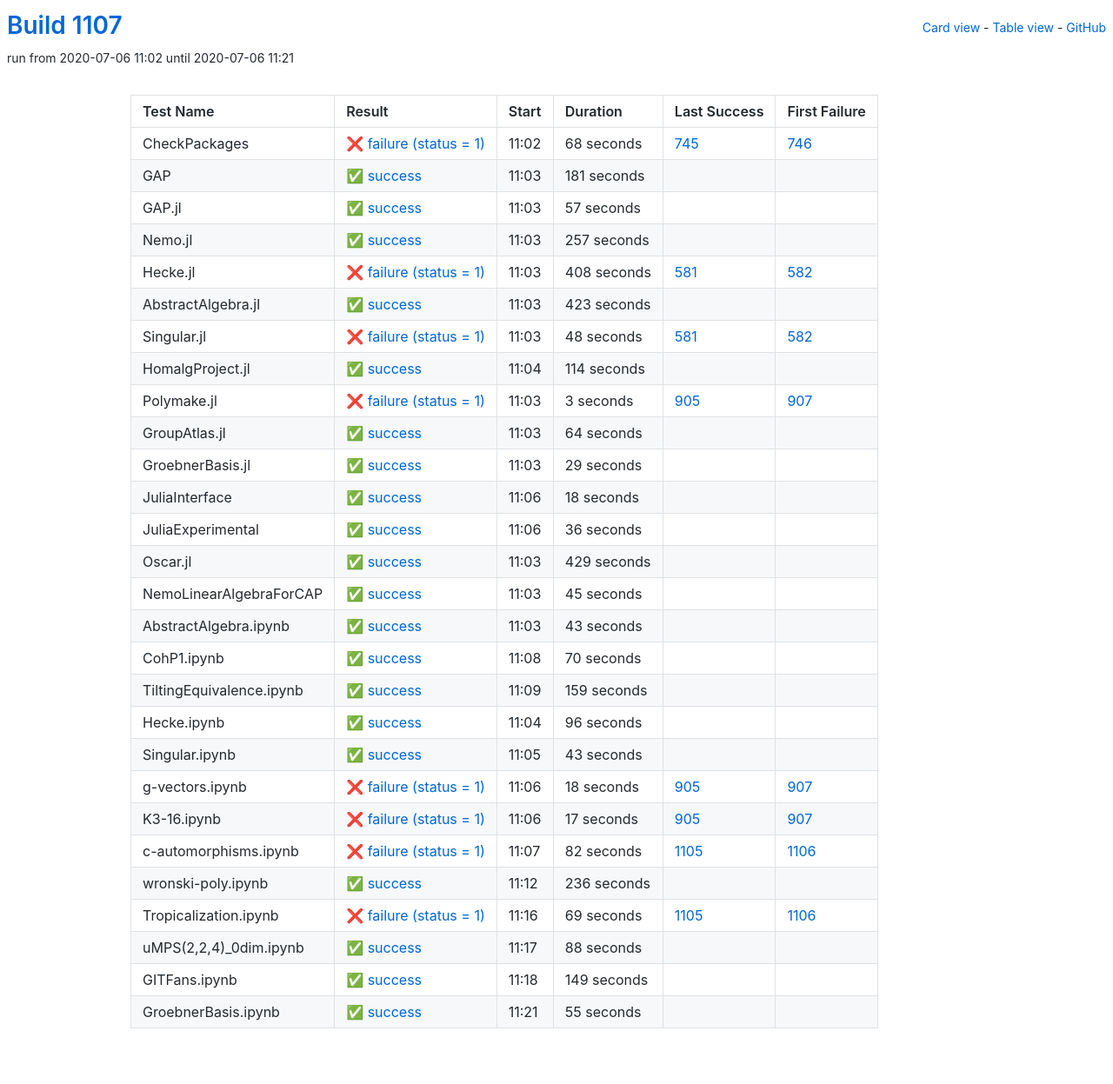
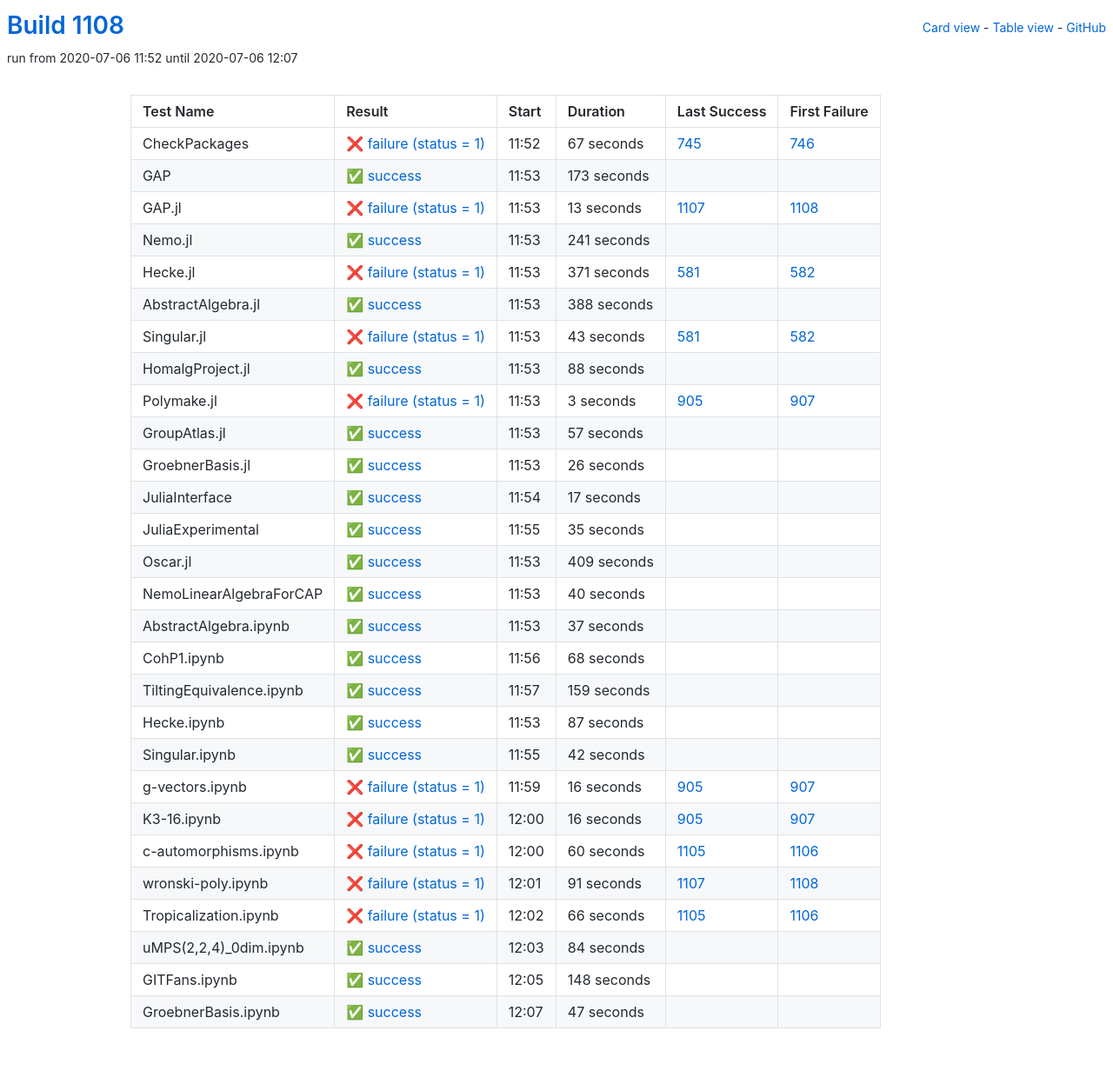
Before and after one commit to oscar-system/oscar-ci-status-1.4, a Jekyll site: the page built from table.html, in a window 1280 px wide. Shown: the whole page at 87% size. Built offline with Jekyll 4.4.1, drawn with Linux system fonts in a browser that asks for light colours.

Commit message:
Build #1108

```diff
--- a/_data/ci.yml
+++ b/_data/ci.yml
@@ -1,6 +1,6 @@
 ---
-build: 1107
-build_url: https://oscarci.mathematik.uni-kl.de/job/oscar-julia-1.4/1107/
+build: 1108
+build_url: https://oscarci.mathematik.uni-kl.de/job/oscar-julia-1.4/1108/
 job: oscar-julia-1.4
 organization: oscar-system
 repo: oscar-ci-status-1.4
@@ -8,104 +8,104 @@ repourl: https://github.com/oscar-system/oscar-ci-status-1.4
 tests:
 - name: CheckPackages
   id: checkpackages
-  log: https://oscarci.mathematik.uni-kl.de/job/oscar-julia-1.4/1107/artifact/logs/build-1107/CheckPackages.log
-  start: 2020-07-06 11:02
+  log: https://oscarci.mathematik.uni-kl.de/job/oscar-julia-1.4/1108/artifact/logs/build-1108/CheckPackages.log
+  start: 2020-07-06 11:52
   success: false
   exitcode: 1
   status: failure
-  duration: 68
+  duration: 67
   last_success: 745
   last_success_url: https://oscarci.mathematik.uni-kl.de/job/oscar-julia-1.4/745/
   first_failure: 746
   first_failure_url: https://oscarci.mathematik.uni-kl.de/job/oscar-julia-1.4/746/
 - name: GAP
   id: gap
-  log: https://oscarci.mathematik.uni-kl.de/job/oscar-julia-1.4/1107/artifact/logs/build-1107/GAP.log
-  start: 2020-07-06 11:03
+  log: https://oscarci.mathematik.uni-kl.de/job/oscar-julia-1.4/1108/artifact/logs/build-1108/GAP.log
+  start: 2020-07-06 11:53
   success: true
   exitcode: 0
   status: success
-  duration: 181
+  duration: 173
   last_success: false
   last_success_url:
   first_failure: false
   first_failure_url:
 - name: GAP.jl
   id: gap-jl
-  log: https://oscarci.mathematik.uni-kl.de/job/oscar-julia-1.4/1107/artifact/logs/build-1107/GAP.jl.log
-  start: 2020-07-06 11:03
+  log: https://oscarci.mathematik.uni-kl.de/job/oscar-julia-1.4/1108/artifact/logs/build-1108/GAP.jl.log
+  start: 2020-07-06 11:53
+  success: false
+  exitcode: 1
+  status: failure
+  duration: 13
+  last_success: 1107
+  last_success_url: https://oscarci.mathematik.uni-kl.de/job/oscar-julia-1.4/1107/
+  first_failure: 1108
+  first_failure_url: https://oscarci.mathematik.uni-kl.de/job/oscar-julia-1.4/1108/
+- name: Nemo.jl
+  id: nemo-jl
+  log: https://oscarci.mathematik.uni-kl.de/job/oscar-julia-1.4/1108/artifact/logs/build-1108/Nemo.jl.log
+  start: 2020-07-06 11:53
   success: true
   exitcode: 0
   status: success
-  duration: 57
-  last_success: false
-  last_success_url:
-  first_failure: false
-  first_failure_url:
-- name: Nemo.jl
-  id: nemo-jl
-  log: https://oscarci.mathematik.uni-kl.de/job/oscar-julia-1.4/1107/artifact/logs/build-1107/Nemo.jl.log
-  start: 2020-07-06 11:03
-  success: true
-  exitcode: 0
-  status: success
-  duration: 257
+  duration: 241
   last_success: false
   last_success_url:
   first_failure: false
   first_failure_url:
 - name: Hecke.jl
   id: hecke-jl
-  log: https://oscarci.mathematik.uni-kl.de/job/oscar-julia-1.4/1107/artifact/logs/build-1107/Hecke.jl.log
-  start: 2020-07-06 11:03
+  log: https://oscarci.mathematik.uni-kl.de/job/oscar-julia-1.4/1108/artifact/logs/build-1108/Hecke.jl.log
+  start: 2020-07-06 11:53
   success: false
   exitcode: 1
   status: failure
-  duration: 408
+  duration: 371
   last_success: 581
   last_success_url: https://oscarci.mathematik.uni-kl.de/job/oscar-julia-1.4/581/
   first_failure: 582
   first_failure_url: https://oscarci.mathematik.uni-kl.de/job/oscar-julia-1.4/582/
 - name: AbstractAlgebra.jl
   id: abstractalgebra-jl
-  log: https://oscarci.mathematik.uni-kl.de/job/oscar-julia-1.4/1107/artifact/logs/build-1107/AbstractAlgebra.jl.log
-  start: 2020-07-06 11:03
+  log: https://oscarci.mathematik.uni-kl.de/job/oscar-julia-1.4/1108/artifact/logs/build-1108/AbstractAlgebra.jl.log
+  start: 2020-07-06 11:53
   success: true
   exitcode: 0
   status: success
-  duration: 423
+  duration: 388
   last_success: false
   last_success_url:
   first_failure: false
   first_failure_url:
 - name: Singular.jl
   id: singular-jl
-  log: https://oscarci.mathematik.uni-kl.de/job/oscar-julia-1.4/1107/artifact/logs/build-1107/Singular.jl.log
-  start: 2020-07-06 11:03
+  log: https://oscarci.mathematik.uni-kl.de/job/oscar-julia-1.4/1108/artifact/logs/build-1108/Singular.jl.log
+  start: 2020-07-06 11:53
   success: false
   exitcode: 1
   status: failure
-  duration: 48
+  duration: 43
   last_success: 581
   last_success_url: https://oscarci.mathematik.uni-kl.de/job/oscar-julia-1.4/581/
   first_failure: 582
   first_failure_url: https://oscarci.mathematik.uni-kl.de/job/oscar-julia-1.4/582/
 - name: HomalgProject.jl
   id: homalgproject-jl
-  log: https://oscarci.mathematik.uni-kl.de/job/oscar-julia-1.4/1107/artifact/logs/build-1107/HomalgProject.jl.log
-  start: 2020-07-06 11:04
+  log: https://oscarci.mathematik.uni-kl.de/job/oscar-julia-1.4/1108/artifact/logs/build-1108/HomalgProject.jl.log
+  start: 2020-07-06 11:53
   success: true
   exitcode: 0
   status: success
-  duration: 114
+  duration: 88
   last_success: false
   last_success_url:
   first_failure: false
   first_failure_url:
 - name: Polymake.jl
   id: polymake-jl
-  log: https://oscarci.mathematik.uni-kl.de/job/oscar-julia-1.4/1107/artifact/logs/build-1107/Polymake.jl.log
-  start: 2020-07-06 11:03
+  log: https://oscarci.mathematik.uni-kl.de/job/oscar-julia-1.4/1108/artifact/logs/build-1108/Polymake.jl.log
+  start: 2020-07-06 11:53
   success: false
   exitcode: 1
   status: failure
@@ -116,104 +116,104 @@ tests:
   first_failure_url: https://oscarci.mathematik.uni-kl.de/job/oscar-julia-1.4/907/
 - name: GroupAtlas.jl
   id: groupatlas-jl
-  log: https://oscarci.mathematik.uni-kl.de/job/oscar-julia-1.4/1107/artifact/logs/build-1107/GroupAtlas.jl.log
-  start: 2020-07-06 11:03
+  log: https://oscarci.mathematik.uni-kl.de/job/oscar-julia-1.4/1108/artifact/logs/build-1108/GroupAtlas.jl.log
+  start: 2020-07-06 11:53
   success: true
   exitcode: 0
   status: success
-  duration: 64
+  duration: 57
   last_success: false
   last_success_url:
   first_failure: false
   first_failure_url:
 - name: GroebnerBasis.jl
   id: groebnerbasis-jl
-  log: https://oscarci.mathematik.uni-kl.de/job/oscar-julia-1.4/1107/artifact/logs/build-1107/GroebnerBasis.jl.log
-  start: 2020-07-06 11:03
+  log: https://oscarci.mathematik.uni-kl.de/job/oscar-julia-1.4/1108/artifact/logs/build-1108/GroebnerBasis.jl.log
+  start: 2020-07-06 11:53
   success: true
   exitcode: 0
   status: success
-  duration: 29
+  duration: 26
   last_success: false
   last_success_url:
   first_failure: false
   first_failure_url:
 - name: JuliaInterface
   id: juliainterface
-  log: https://oscarci.mathematik.uni-kl.de/job/oscar-julia-1.4/1107/artifact/logs/build-1107/JuliaInterface.log
-  start: 2020-07-06 11:06
+  log: https://oscarci.mathematik.uni-kl.de/job/oscar-julia-1.4/1108/artifact/logs/build-1108/JuliaInterface.log
+  start: 2020-07-06 11:54
   success: true
   exitcode: 0
   status: success
-  duration: 18
+  duration: 17
   last_success: false
   last_success_url:
   first_failure: false
   first_failure_url:
 - name: JuliaExperimental
   id: juliaexperimental
-  log: https://oscarci.mathematik.uni-kl.de/job/oscar-julia-1.4/1107/artifact/logs/build-1107/JuliaExperimental.log
-  start: 2020-07-06 11:06
+  log: https://oscarci.mathematik.uni-kl.de/job/oscar-julia-1.4/1108/artifact/logs/build-1108/JuliaExperimental.log
+  start: 2020-07-06 11:55
   success: true
   exitcode: 0
   status: success
-  duration: 36
+  duration: 35
   last_success: false
   last_success_url:
   first_failure: false
   first_failure_url:
 - name: Oscar.jl
   id: oscar-jl
-  log: https://oscarci.mathematik.uni-kl.de/job/oscar-julia-1.4/1107/artifact/logs/build-1107/Oscar.jl.log
-  start: 2020-07-06 11:03
+  log: https://oscarci.mathematik.uni-kl.de/job/oscar-julia-1.4/1108/artifact/logs/build-1108/Oscar.jl.log
+  start: 2020-07-06 11:53
   success: true
   exitcode: 0
   status: success
-  duration: 429
+  duration: 409
   last_success: false
   last_success_url:
   first_failure: false
   first_failure_url:
 - name: NemoLinearAlgebraForCAP
   id: nemolinearalgebraforcap
-  log: https://oscarci.mathematik.uni-kl.de/job/oscar-julia-1.4/1107/artifact/logs/build-1107/NemoLinearAlgebraForCAP.log
-  start: 2020-07-06 11:03
+  log: https://oscarci.mathematik.uni-kl.de/job/oscar-julia-1.4/1108/artifact/logs/build-1108/NemoLinearAlgebraForCAP.log
+  start: 2020-07-06 11:53
   success: true
   exitcode: 0
   status: success
-  duration: 45
+  duration: 40
   last_success: false
   last_success_url:
   first_failure: false
   first_failure_url:
 - name: AbstractAlgebra.ipynb
   id: abstractalgebra-ipynb
-  log: https://oscarci.mathematik.uni-kl.de/job/oscar-julia-1.4/1107/artifact/logs/build-1107/AbstractAlgebra.ipynb.log
-  start: 2020-07-06 11:03
+  log: https://oscarci.mathematik.uni-kl.de/job/oscar-julia-1.4/1108/artifact/logs/build-1108/AbstractAlgebra.ipynb.log
+  start: 2020-07-06 11:53
   success: true
   exitcode: 0
   status: success
-  duration: 43
+  duration: 37
   last_success: false
   last_success_url:
   first_failure: false
   first_failure_url:
 - name: CohP1.ipynb
   id: cohp1-ipynb
-  log: https://oscarci.mathematik.uni-kl.de/job/oscar-julia-1.4/1107/artifact/logs/build-1107/CohP1.ipynb.log
-  start: 2020-07-06 11:08
+  log: https://oscarci.mathematik.uni-kl.de/job/oscar-julia-1.4/1108/artifact/logs/build-1108/CohP1.ipynb.log
+  start: 2020-07-06 11:56
   success: true
   exitcode: 0
   status: success
-  duration: 70
+  duration: 68
   last_success: false
   last_success_url:
   first_failure: false
   first_failure_url:
 - name: TiltingEquivalence.ipynb
   id: tiltingequivalence-ipynb
-  log: https://oscarci.mathematik.uni-kl.de/job/oscar-julia-1.4/1107/artifact/logs/build-1107/TiltingEquivalence.ipynb.log
-  start: 2020-07-06 11:09
+  log: https://oscarci.mathematik.uni-kl.de/job/oscar-julia-1.4/1108/artifact/logs/build-1108/TiltingEquivalence.ipynb.log
+  start: 2020-07-06 11:57
   success: true
   exitcode: 0
   status: success
@@ -224,120 +224,120 @@ tests:
   first_failure_url:
 - name: Hecke.ipynb
   id: hecke-ipynb
-  log: https://oscarci.mathematik.uni-kl.de/job/oscar-julia-1.4/1107/artifact/logs/build-1107/Hecke.ipynb.log
-  start: 2020-07-06 11:04
+  log: https://oscarci.mathematik.uni-kl.de/job/oscar-julia-1.4/1108/artifact/logs/build-1108/Hecke.ipynb.log
+  start: 2020-07-06 11:53
   success: true
   exitcode: 0
   status: success
-  duration: 96
+  duration: 87
   last_success: false
   last_success_url:
   first_failure: false
   first_failure_url:
 - name: Singular.ipynb
   id: singular-ipynb
-  log: https://oscarci.mathematik.uni-kl.de/job/oscar-julia-1.4/1107/artifact/logs/build-1107/Singular.ipynb.log
-  start: 2020-07-06 11:05
+  log: https://oscarci.mathematik.uni-kl.de/job/oscar-julia-1.4/1108/artifact/logs/build-1108/Singular.ipynb.log
+  start: 2020-07-06 11:55
   success: true
   exitcode: 0
   status: success
-  duration: 43
+  duration: 42
   last_success: false
   last_success_url:
   first_failure: false
   first_failure_url:
 - name: g-vectors.ipynb
   id: g-vectors-ipynb
-  log: https://oscarci.mathematik.uni-kl.de/job/oscar-julia-1.4/1107/artifact/logs/build-1107/g-vectors.ipynb.log
-  start: 2020-07-06 11:06
+  log: https://oscarci.mathematik.uni-kl.de/job/oscar-julia-1.4/1108/artifact/logs/build-1108/g-vectors.ipynb.log
+  start: 2020-07-06 11:59
   success: false
   exitcode: 1
   status: failure
-  duration: 18
+  duration: 16
   last_success: 905
   last_success_url: https://oscarci.mathematik.uni-kl.de/job/oscar-julia-1.4/905/
   first_failure: 907
   first_failure_url: https://oscarci.mathematik.uni-kl.de/job/oscar-julia-1.4/907/
 - name: K3-16.ipynb
   id: k3-16-ipynb
-  log: https://oscarci.mathematik.uni-kl.de/job/oscar-julia-1.4/1107/artifact/logs/build-1107/K3-16.ipynb.log
-  start: 2020-07-06 11:06
+  log: https://oscarci.mathematik.uni-kl.de/job/oscar-julia-1.4/1108/artifact/logs/build-1108/K3-16.ipynb.log
+  start: 2020-07-06 12:00
   success: false
   exitcode: 1
   status: failure
-  duration: 17
+  duration: 16
   last_success: 905
   last_success_url: https://oscarci.mathematik.uni-kl.de/job/oscar-julia-1.4/905/
   first_failure: 907
   first_failure_url: https://oscarci.mathematik.uni-kl.de/job/oscar-julia-1.4/907/
 - name: c-automorphisms.ipynb
   id: c-automorphisms-ipynb
-  log: https://oscarci.mathematik.uni-kl.de/job/oscar-julia-1.4/1107/artifact/logs/build-1107/c-automorphisms.ipynb.log
-  start: 2020-07-06 11:07
+  log: https://oscarci.mathematik.uni-kl.de/job/oscar-julia-1.4/1108/artifact/logs/build-1108/c-automorphisms.ipynb.log
+  start: 2020-07-06 12:00
   success: false
   exitcode: 1
   status: failure
-  duration: 82
+  duration: 60
   last_success: 1105
   last_success_url: https://oscarci.mathematik.uni-kl.de/job/oscar-julia-1.4/1105/
   first_failure: 1106
   first_failure_url: https://oscarci.mathematik.uni-kl.de/job/oscar-julia-1.4/1106/
 - name: wronski-poly.ipynb
   id: wronski-poly-ipynb
-  log: https://oscarci.mathematik.uni-kl.de/job/oscar-julia-1.4/1107/artifact/logs/build-1107/wronski-poly.ipynb.log
-  start: 2020-07-06 11:12
-  success: true
-  exitcode: 0
-  status: success
-  duration: 236
-  last_success: false
-  last_success_url:
-  first_failure: false
-  first_failure_url:
-- name: Tropicalization.ipynb
-  id: tropicalization-ipynb
-  log: https://oscarci.mathematik.uni-kl.de/job/oscar-julia-1.4/1107/artifact/logs/build-1107/Tropicalization.ipynb.log
-  start: 2020-07-06 11:16
+  log: https://oscarci.mathematik.uni-kl.de/job/oscar-julia-1.4/1108/artifact/logs/build-1108/wronski-poly.ipynb.log
+  start: 2020-07-06 12:01
   success: false
   exitcode: 1
   status: failure
-  duration: 69
+  duration: 91
+  last_success: 1107
+  last_success_url: https://oscarci.mathematik.uni-kl.de/job/oscar-julia-1.4/1107/
+  first_failure: 1108
+  first_failure_url: https://oscarci.mathematik.uni-kl.de/job/oscar-julia-1.4/1108/
+- name: Tropicalization.ipynb
+  id: tropicalization-ipynb
+  log: https://oscarci.mathematik.uni-kl.de/job/oscar-julia-1.4/1108/artifact/logs/build-1108/Tropicalization.ipynb.log
+  start: 2020-07-06 12:02
+  success: false
+  exitcode: 1
+  status: failure
+  duration: 66
   last_success: 1105
   last_success_url: https://oscarci.mathematik.uni-kl.de/job/oscar-julia-1.4/1105/
   first_failure: 1106
   first_failure_url: https://oscarci.mathematik.uni-kl.de/job/oscar-julia-1.4/1106/
 - name: uMPS(2,2,4)_0dim.ipynb
   id: umps-2-2-4-0dim-ipynb
-  log: https://oscarci.mathematik.uni-kl.de/job/oscar-julia-1.4/1107/artifact/logs/build-1107/uMPS-2-2-4-_0dim.ipynb.log
-  start: 2020-07-06 11:17
+  log: https://oscarci.mathematik.uni-kl.de/job/oscar-julia-1.4/1108/artifact/logs/build-1108/uMPS-2-2-4-_0dim.ipynb.log
+  start: 2020-07-06 12:03
   success: true
   exitcode: 0
   status: success
-  duration: 88
+  duration: 84
   last_success: false
   last_success_url:
   first_failure: false
   first_failure_url:
 - name: GITFans.ipynb
   id: gitfans-ipynb
-  log: https://oscarci.mathematik.uni-kl.de/job/oscar-julia-1.4/1107/artifact/logs/build-1107/GITFans.ipynb.log
-  start: 2020-07-06 11:18
+  log: https://oscarci.mathematik.uni-kl.de/job/oscar-julia-1.4/1108/artifact/logs/build-1108/GITFans.ipynb.log
+  start: 2020-07-06 12:05
   success: true
   exitcode: 0
   status: success
-  duration: 149
+  duration: 148
   last_success: false
   last_success_url:
   first_failure: false
   first_failure_url:
 - name: GroebnerBasis.ipynb
   id: groebnerbasis-ipynb
-  log: https://oscarci.mathematik.uni-kl.de/job/oscar-julia-1.4/1107/artifact/logs/build-1107/GroebnerBasis.ipynb.log
-  start: 2020-07-06 11:21
+  log: https://oscarci.mathematik.uni-kl.de/job/oscar-julia-1.4/1108/artifact/logs/build-1108/GroebnerBasis.ipynb.log
+  start: 2020-07-06 12:07
   success: true
   exitcode: 0
   status: success
-  duration: 55
+  duration: 47
   last_success: false
   last_success_url:
   first_failure: false
```
Also changed, not shown: README.md.
